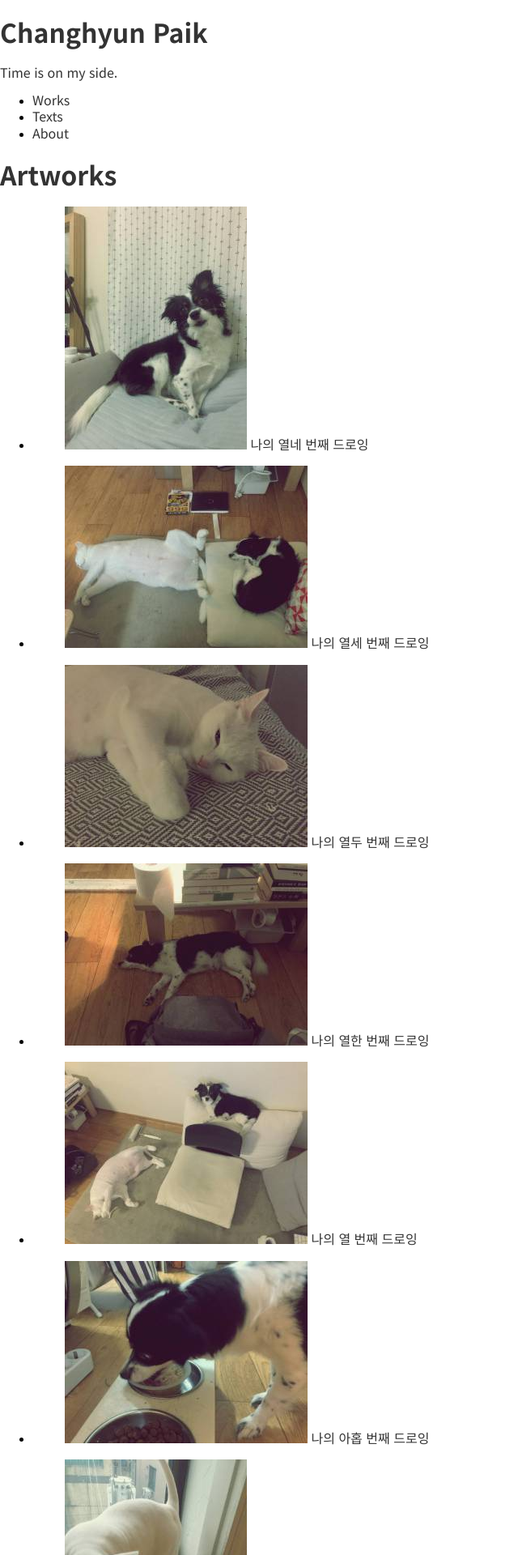
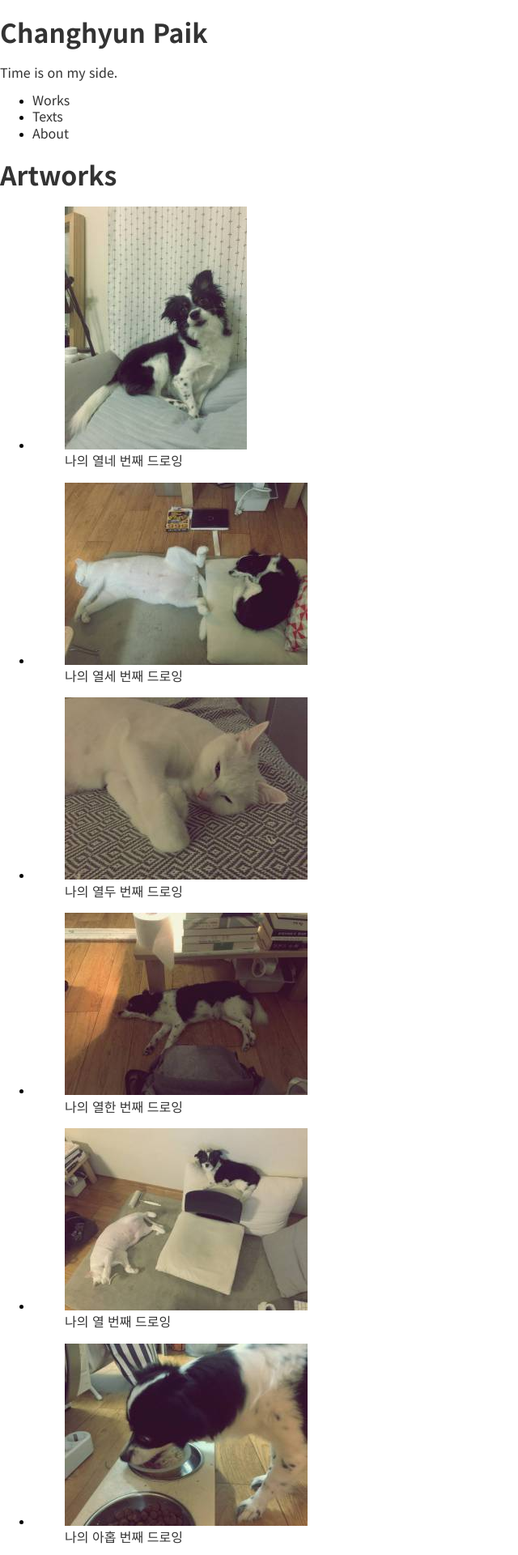
Before and after one commit to paikwiki/jt-alpha, a Jekyll site: the page built from index.html, in a window 1280 px wide. Shown: the top 1920 px of the page at 81% size, without its empty margins (0-640 px from the left). Built offline with Jekyll 4.4.1, drawn with Linux system fonts in a browser that asks for light colours.

Commit message:
Fix type:ok:

```diff
--- a/index.html
+++ b/index.html
@@ -20,9 +20,9 @@ permalink: /
             <a href="{{ post.url | prepend:site.baseurl }}">
               <img src="{{ post.thumb | prepend:site.baseurl }}" alt="{{ post.title }}" title="{{ post.title }}">
             </a>
-            <figurecaption>
+            <figcaption>
               <a href="{{ post.url | prepend:site.baseurl }}">{{post.title}}</a>
-            </figurecaption>
+            </figcaption>
           </figure>
         </li>
       {% endfor %}
```
